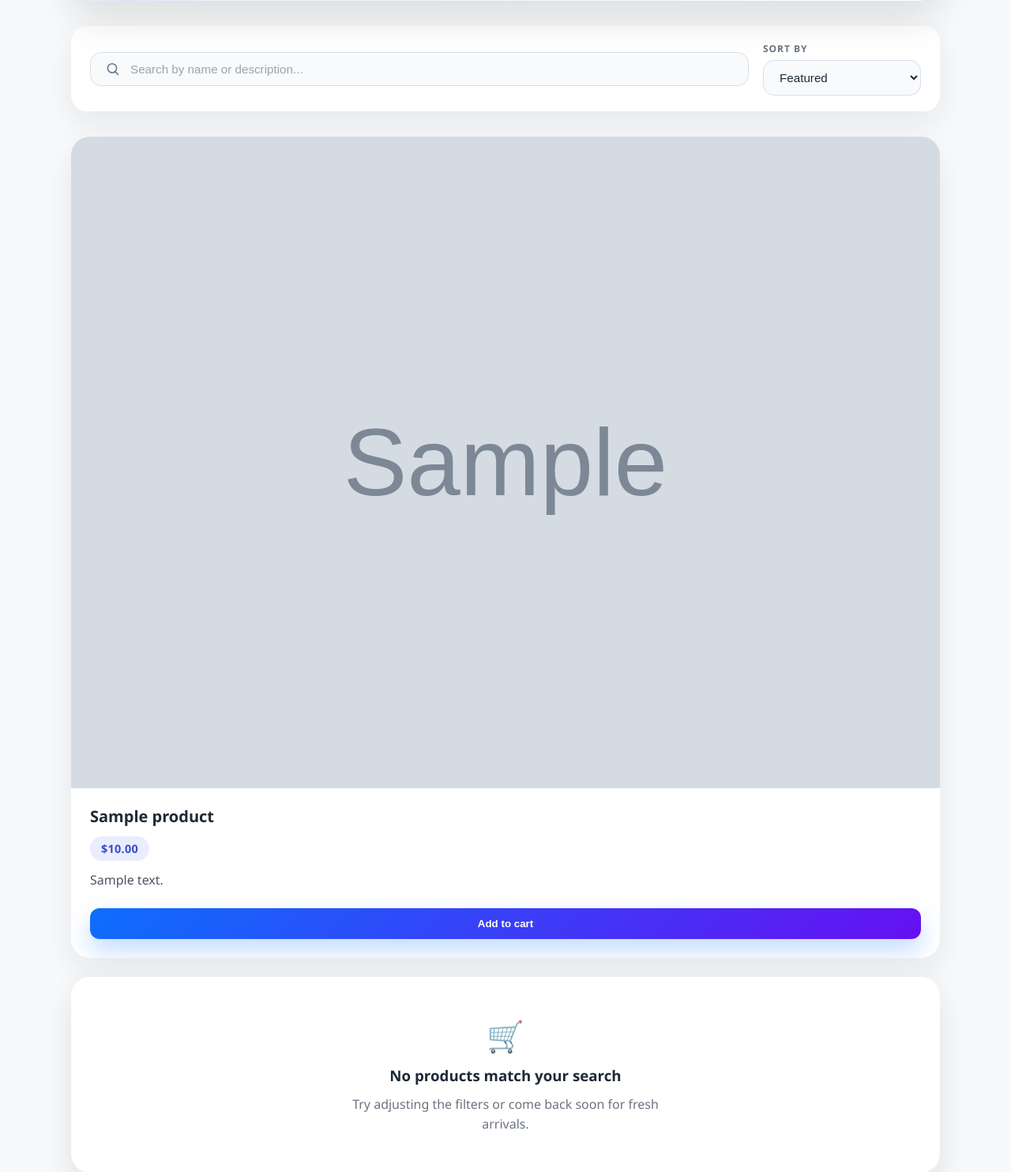
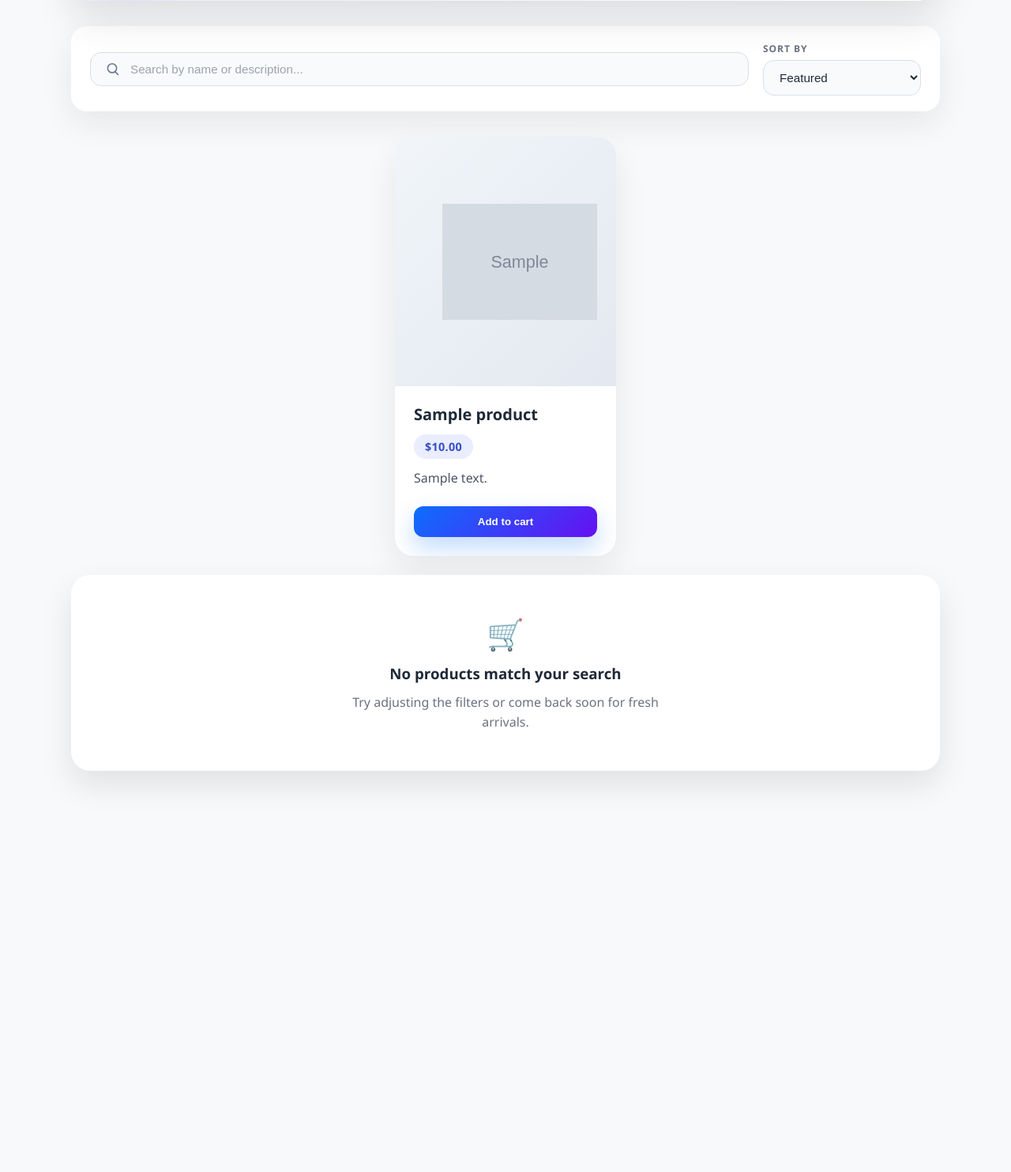
Before and after one commit to xavieralves16/CS50-Final-Project, a Flask app: page /products/ in a window 1280 px wide. Shown: the part 276-1760 px from the top of the page at 79% size. After the commit the page ends 1268 px from the top, so only its background shows below. Run offline with Flask 3, Linux system fonts and the light colour scheme; tables that the repository leaves empty hold one stand-in row (values such as "Sample post"); grey boxes marked "Sample" are stand-in pictures.

Commit message:
style css improvement

```diff
--- a/app/static/css/style.css
+++ b/app/static/css/style.css
@@ -263,8 +263,9 @@
 #product-list,
 .product-grid {
     display: grid;
-    grid-template-columns: repeat(auto-fit, minmax(260px, 1fr));
+    grid-template-columns: repeat(auto-fit, minmax(220px, 280px));
     gap: 24px;
+    justify-content: center;
     transition: opacity 0.3s ease;
 }
 
@@ -294,18 +295,19 @@
 
 .product-card__image-wrapper {
     width: 100%;
-    aspect-ratio: 4 / 3;
+    aspect-ratio: 1;
     background: linear-gradient(135deg, #f1f5f9 0%, #e2e8f0 100%);
     display: flex;
     align-items: center;
     justify-content: center;
     overflow: hidden;
+    padding: 18px;
 }
 
 .product-card__image {
-    width: 100%;
-    height: 100%;
-    object-fit: cover;
+    width: 70%;
+    height: 70%;
+    object-fit: contain;
     transition: transform 0.3s ease;
 }
 
```
